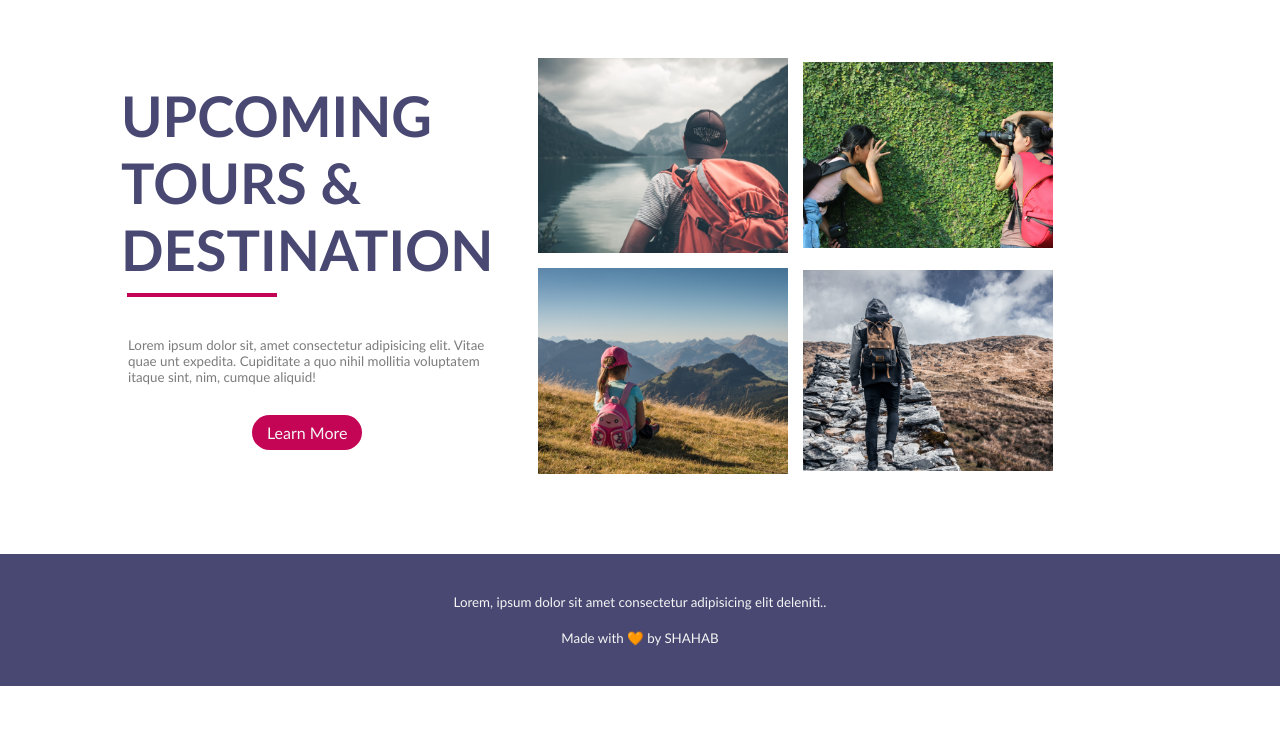
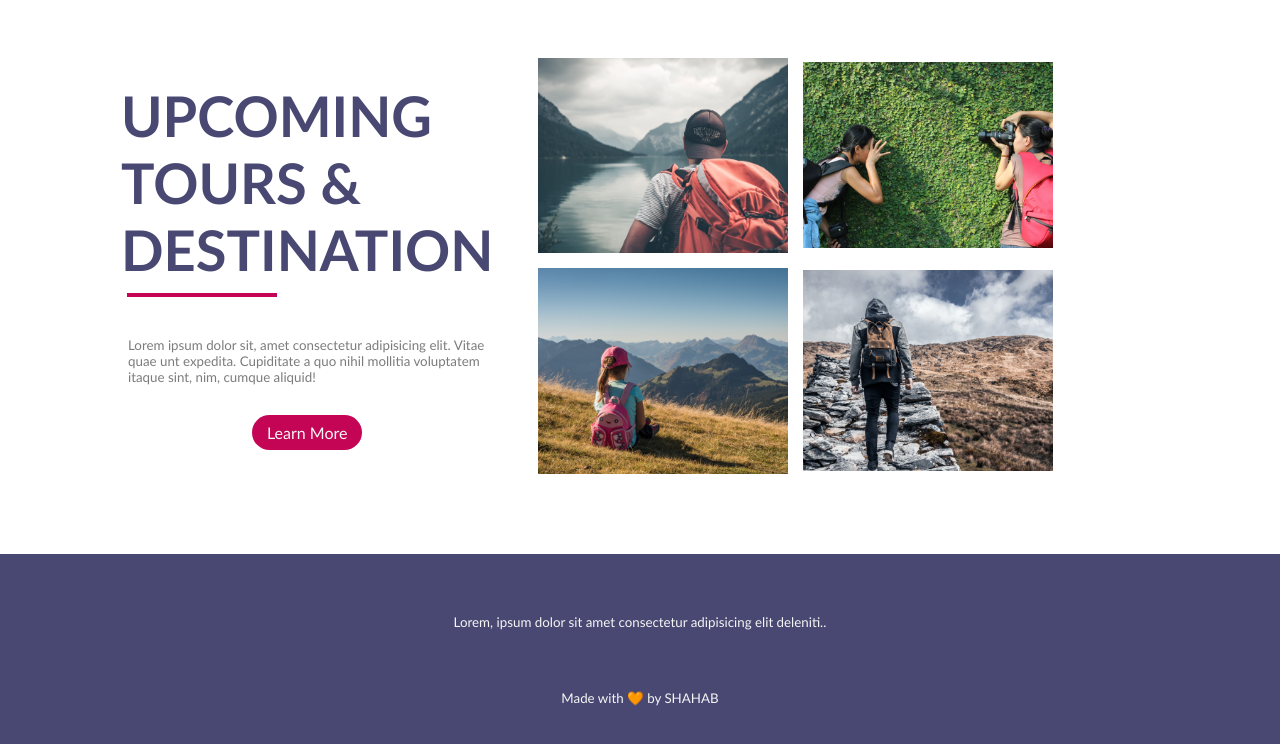
Before and after one commit to Shahab155/HTML_CSS_Adventure_Website, a plain HTML site: page main.html in a window 1280 px wide. Shown: the part 2388-3132 px from the top of the page. Before the commit the page ends 3074 px from the top, so only its background shows below. Drawn offline with Linux system fonts and the light colour scheme.

Commit message:
Third comment

```diff
--- a/style.css
+++ b/style.css
@@ -337,7 +337,7 @@ footer {
 footer p {
   color: whitesmoke;
   margin: 20px auto;
-  padding: 20px auto;
+  padding: 20px 20px;
 }
 
 /* ---------------------------- */
```
